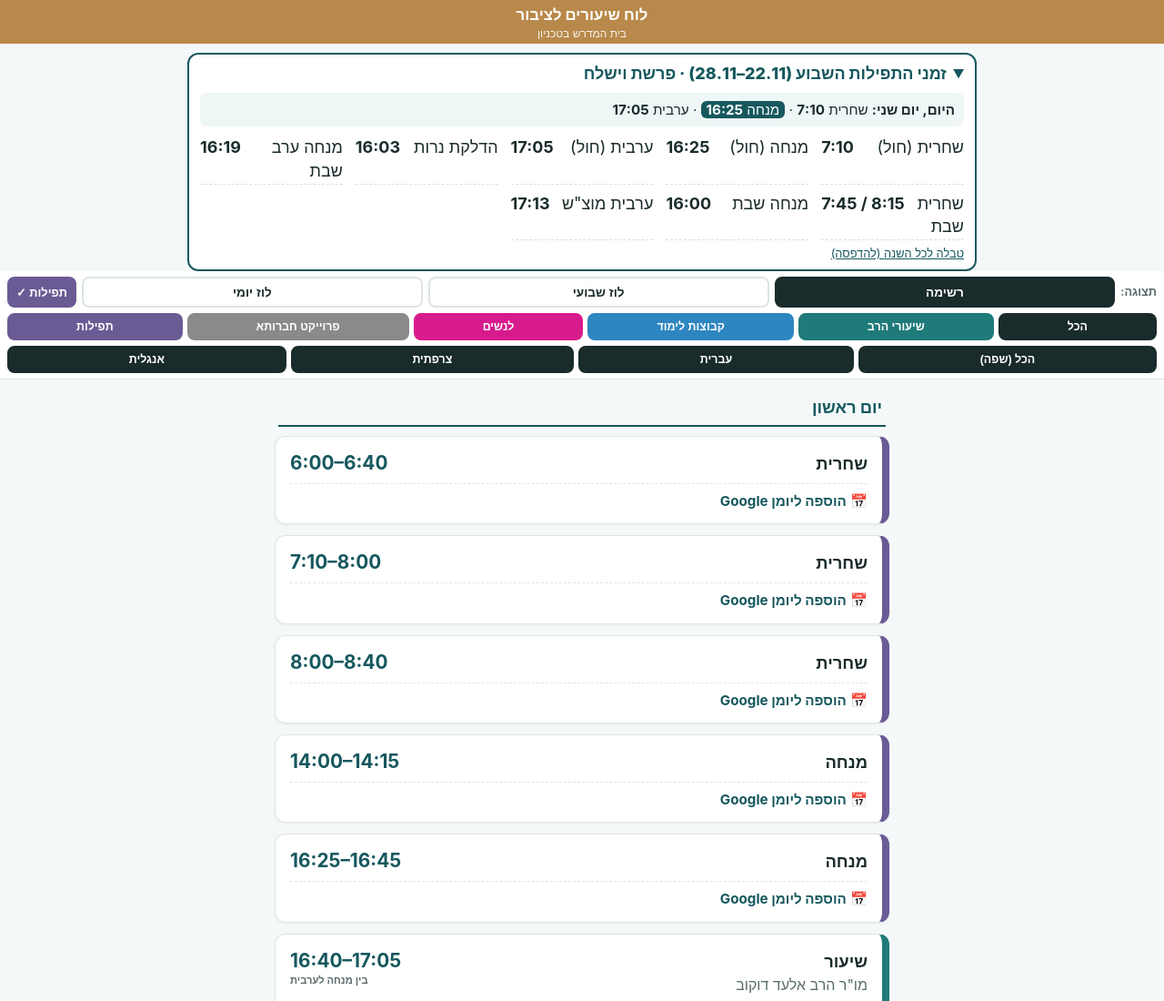
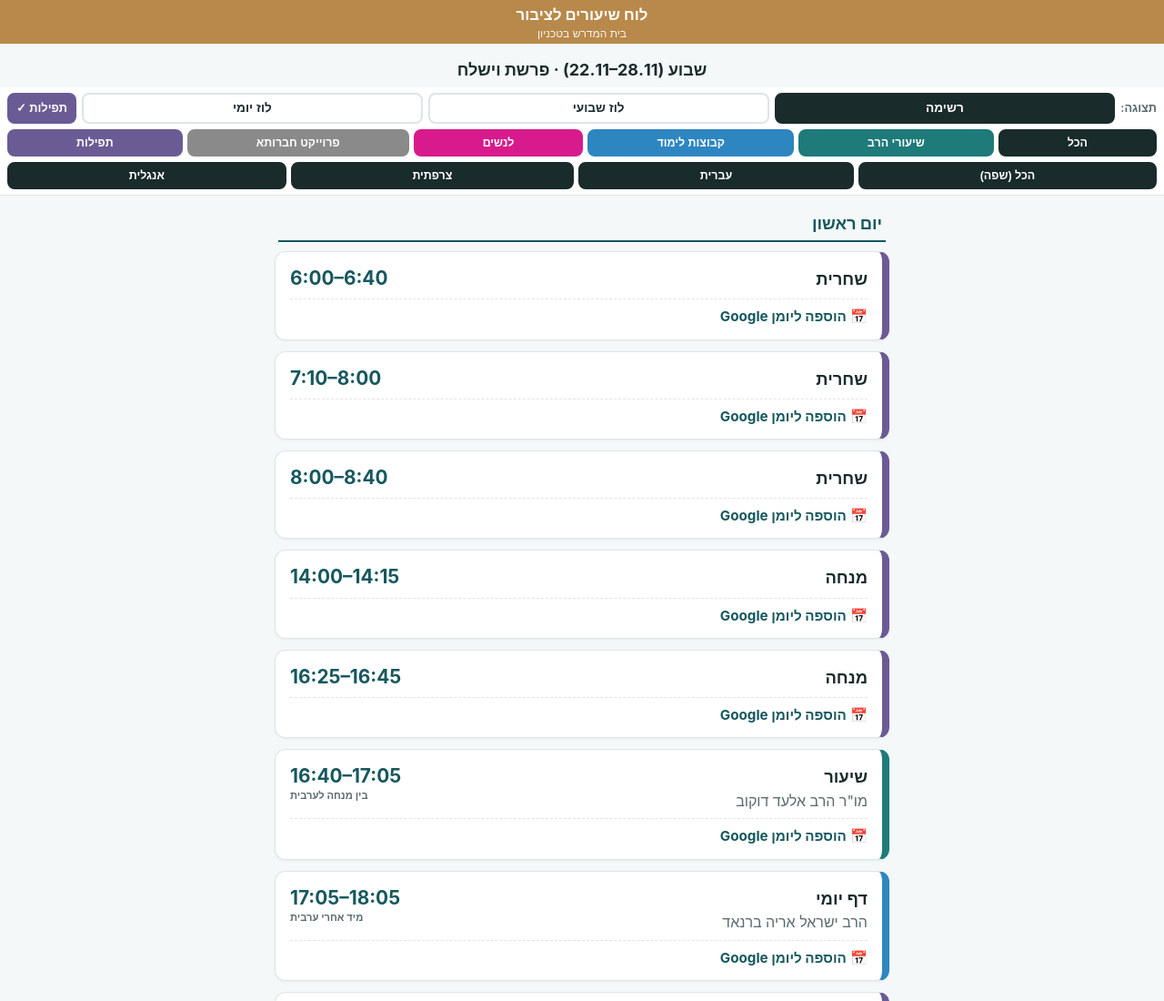
Before and after one commit to ecohen100-collab/technion-beit-midrash-schedule, a plain HTML site: page index.html in a window 1280 px wide. Shown: the top 1100 px of the page at 91% size. Drawn offline with Linux system fonts and the light colour scheme.

Commit message:
Replace prayers box with week/parasha title
Co-Authored-By: Claude Opus 5.5 <noreply@anthropic.com>

```diff
--- a/index.html
+++ b/index.html
@@ -74,6 +74,7 @@
   .prayer-toggle { flex: 0 0 auto; padding: 6px 8px; font-size: 0.8rem; border-radius: 8px; border: 2px solid var(--tefila);
     background: #fff; color: var(--tefila); font-weight: 700; cursor: pointer; min-height: 34px; }
   .prayer-toggle.on { background: var(--tefila); color: #fff; }
+  .week-title { font-weight: 700; text-align: center; padding: 6px 8px; }
   .zoom-hint { font-size: 0.7rem; color: var(--muted); text-align: center; padding: 2px 0 4px; }
   .week-wrap, .grid-wrap { touch-action: pan-x pan-y; }
 
@@ -327,13 +328,8 @@
 </header>
 
 <section class="prayers" id="prayersBox" hidden>
-  <details open>
-    <summary id="prayersTitle">זמני התפילות השבוע</summary>
-    <div class="prayers-today" id="prayersToday" hidden></div>
-    <div class="prayers-grid" id="prayersGrid"></div>
-    <div class="prayers-note" id="prayersNote"></div>
-    <div class="prayers-links"><a href="tefilot.html" target="_blank">טבלה לכל השנה (להדפסה)</a></div>
-  </details>
+  <div class="week-title" id="prayersTitle"></div>
+  <div hidden><div id="prayersToday"></div><div id="prayersGrid"></div><div id="prayersNote"></div></div>
 </section>
 
 <div class="sticky-controls">
@@ -403,8 +399,8 @@
     document.getElementById("prayersGrid").innerHTML =
       rows.filter(r => r[1]).map(r => `<div><span>${r[0]}</span><b>${r[1]}</b></div>`).join("");
     const sun = new Date(sat); sun.setDate(sat.getDate() - 6);
-    document.getElementById("prayersTitle").textContent =
-      `זמני התפילות השבוע (${sun.getDate()}.${sun.getMonth() + 1}–${sat.getDate()}.${sat.getMonth() + 1})` + (w.p ? ` · פרשת ${w.p}` : "");
+    document.getElementById("prayersTitle").innerHTML =
+      `שבוע (<bdi dir="ltr">${sun.getDate()}.${sun.getMonth() + 1}–${sat.getDate()}.${sat.getMonth() + 1}</bdi>)` + (w.p ? ` · פרשת ${w.p}` : "");
     document.getElementById("prayersNote").innerHTML = (w.notes || []).join("<br>");
 
     // שורת "היום" (או "מחר" במוצאי שבת): התפילות של היום, והקרובה מודגשת
```
